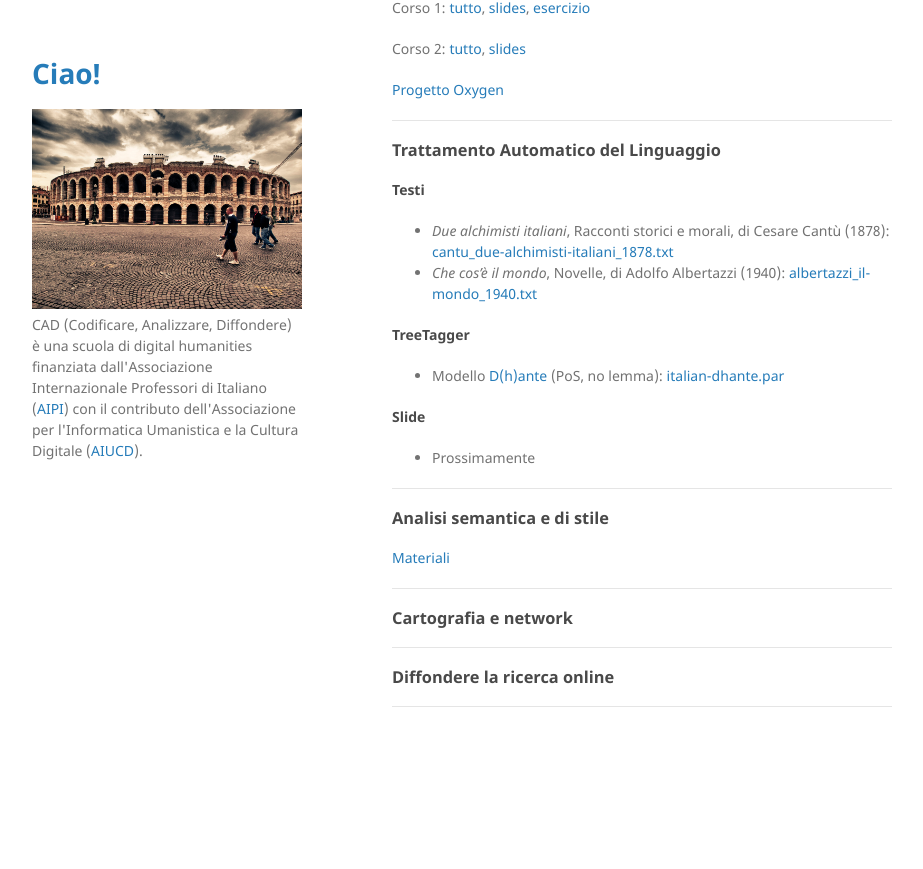
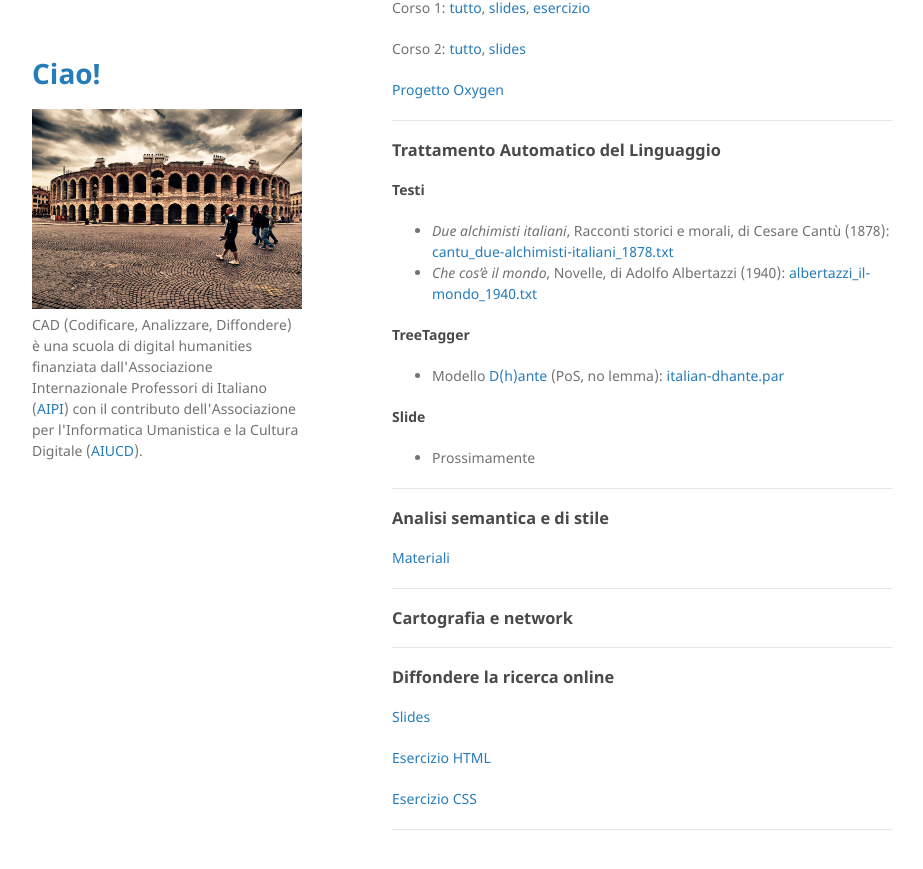
Before and after one commit to CADottorato/sito, a Jekyll site: the page built from materiali.md, in a window 1280 px wide and 900 px high, scrolled down 782 px. Shown: the top 869 px of the window, without its empty margins (178-1101 px from the left). Built offline with Jekyll 4.4.1, drawn with Linux system fonts in a browser that asks for light colours; before the commit the page ends 1559 px from its top, so only the background shows below that.

Commit message:
added in website

```diff
--- a/materiali.md
+++ b/materiali.md
@@ -77,5 +77,10 @@ Corso 2: [tutto](materiali/tei/corso_2.zip), [slides](https://github.com/CADotto
 
 ### Diffondere la ricerca online
 
+[Slides](https://elespdn.github.io/talks/20190719_verona/20190719_webPubVerona.html#/)
+
+[Esercizio HTML](https://cadottorato.github.io/sito/materiali/pub/exerciseHTML.zip)
+
+[Esercizio CSS](https://cadottorato.github.io/sito/materiali/pub/CSS.zip)
 
 ---
```
